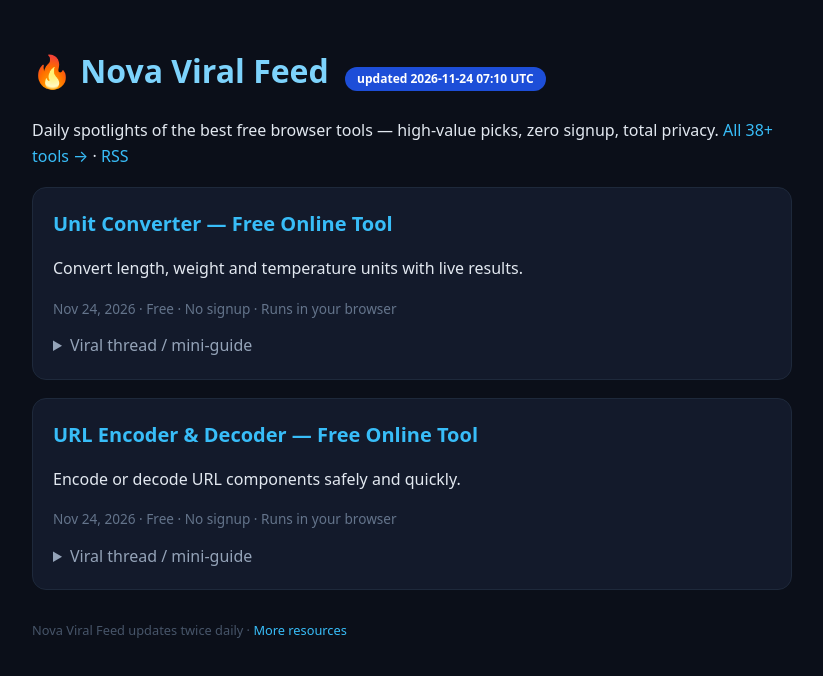
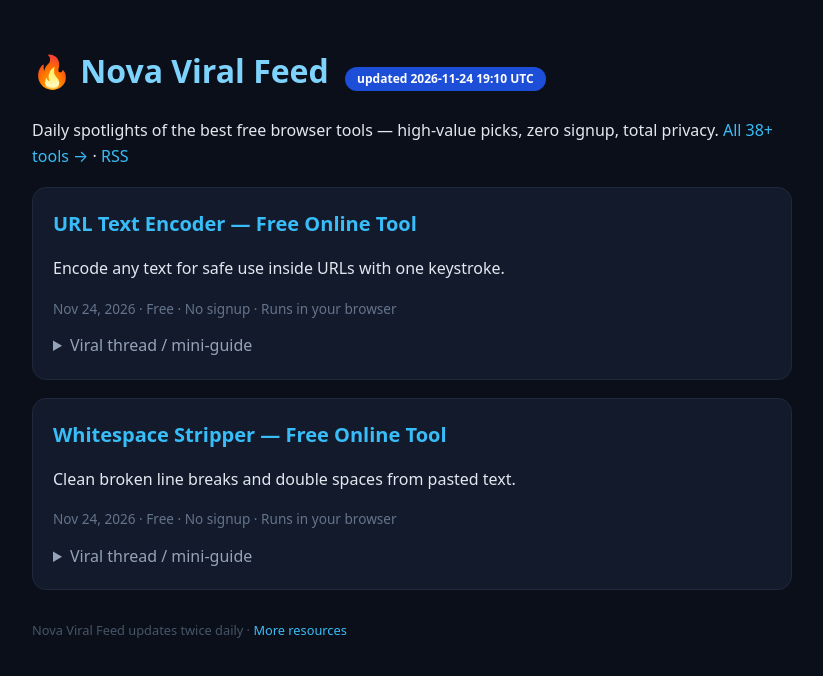
Before and after one commit to Ghost-Owner-01/nova-tools-hub, a plain HTML site: page viral-feed.html in a window 1280 px wide. Shown: the whole page, without its empty margins (228-1051 px from the left). Drawn offline with Linux system fonts and the light colour scheme.

Commit message:
viral feed: url-text-encoder,whitespace-stripper

```diff
--- a/viral-feed.html
+++ b/viral-feed.html
@@ -13,24 +13,24 @@ details{margin-top:10px} summary{cursor:pointer;color:#94a3b8}
 pre{background:#0b0f19;padding:12px;border-radius:8px;color:#cbd5e1}
 .badge{display:inline-block;background:#1d4ed8;color:#fff;border-radius:99px;padding:2px 12px;font-size:.75rem;margin-left:8px}
 </style></head><body>
-<h1>🔥 Nova Viral Feed <span class="badge">updated 2026-11-24 07:10 UTC</span></h1>
+<h1>🔥 Nova Viral Feed <span class="badge">updated 2026-11-24 19:10 UTC</span></h1>
 <p>Daily spotlights of the best free browser tools — high-value picks, zero signup, total privacy. <a href="https://ghost-owner-01.github.io/nova-tools-hub/">All 38+ tools →</a> · <a href="https://ghost-owner-01.github.io/nova-tools-hub/rss.xml">RSS</a></p>
 
 <article class="vcard">
-  <h2><a href="https://ghost-owner-01.github.io/nova-tools-hub/tools/unit-converter.html">Unit Converter — Free Online Tool</a></h2>
-  <p>Convert length, weight and temperature units with live results.</p>
+  <h2><a href="https://ghost-owner-01.github.io/nova-tools-hub/tools/url-text-encoder.html">URL Text Encoder — Free Online Tool</a></h2>
+  <p>Encode any text for safe use inside URLs with one keystroke.</p>
   <p class="vmeta">Nov 24, 2026 · Free · No signup · Runs in your browser</p>
-  <details><summary>Viral thread / mini-guide</summary><pre style="white-space:pre-wrap;font-family:inherit">## Unit Converter — Free Online Tool — the 30-second version
+  <details><summary>Viral thread / mini-guide</summary><pre style="white-space:pre-wrap;font-family:inherit">## URL Text Encoder — Free Online Tool — the 30-second version
 
-Everyone pays for unit converter — free online tool apps. You don't have to.
+Everyone pays for url text encoder — free online tool apps. You don't have to.
 
-**1.** Open https://ghost-owner-01.github.io/nova-tools-hub/tools/unit-converter.html — zero signup, zero ads-in-your-face
+**1.** Open https://ghost-owner-01.github.io/nova-tools-hub/tools/url-text-encoder.html — zero signup, zero ads-in-your-face
 **2.** Drop your input, get results instantly
 **3.** Everything runs in YOUR browser — data never leaves your device
 **4.** Bookmark it. Works offline after first load. Free forever.
 
 ### Why this one
-Convert length, weight and temperature units with live results.
+Encode any text for safe use inside URLs with one keystroke.
 
 ### The privacy angle
 Your input is processed client-side. No server upload. No tracking of what you type. That's the whole point.
@@ -39,29 +39,29 @@ Your input is processed client-side. No server upload. No tracking of what you t
 - Students: quick homework/assignment checks
 - Freelancers: client-ready outputs in seconds
 - Devs: fast validation without installing anything
-- Anyone: unit converter — free online tool without the app-store bloat
+- Anyone: url text encoder — free online tool without the app-store bloat
 
-Try it free: https://ghost-owner-01.github.io/nova-tools-hub/tools/unit-converter.html
+Try it free: https://ghost-owner-01.github.io/nova-tools-hub/tools/url-text-encoder.html
 More free tools: https://ghost-owner-01.github.io/nova-tools-hub/
 Sponsored: https://asiafilm.org
 </pre></details>
 </article>
 
 <article class="vcard">
-  <h2><a href="https://ghost-owner-01.github.io/nova-tools-hub/tools/url-encoder.html">URL Encoder &amp; Decoder — Free Online Tool</a></h2>
-  <p>Encode or decode URL components safely and quickly.</p>
+  <h2><a href="https://ghost-owner-01.github.io/nova-tools-hub/tools/whitespace-stripper.html">Whitespace Stripper — Free Online Tool</a></h2>
+  <p>Clean broken line breaks and double spaces from pasted text.</p>
   <p class="vmeta">Nov 24, 2026 · Free · No signup · Runs in your browser</p>
-  <details><summary>Viral thread / mini-guide</summary><pre style="white-space:pre-wrap;font-family:inherit">## URL Encoder &amp; Decoder — Free Online Tool — the 30-second version
+  <details><summary>Viral thread / mini-guide</summary><pre style="white-space:pre-wrap;font-family:inherit">## Whitespace Stripper — Free Online Tool — the 30-second version
 
-Everyone pays for url encoder &amp; decoder — free online tool apps. You don't have to.
+Everyone pays for whitespace stripper — free online tool apps. You don't have to.
 
-**1.** Open https://ghost-owner-01.github.io/nova-tools-hub/tools/url-encoder.html — zero signup, zero ads-in-your-face
+**1.** Open https://ghost-owner-01.github.io/nova-tools-hub/tools/whitespace-stripper.html — zero signup, zero ads-in-your-face
 **2.** Drop your input, get results instantly
 **3.** Everything runs in YOUR browser — data never leaves your device
 **4.** Bookmark it. Works offline after first load. Free forever.
 
 ### Why this one
-Encode or decode URL components safely and quickly.
+Clean broken line breaks and double spaces from pasted text.
 
 ### The privacy angle
 Your input is processed client-side. No server upload. No tracking of what you type. That's the whole point.
@@ -70,9 +70,9 @@ Your input is processed client-side. No server upload. No tracking of what you t
 - Students: quick homework/assignment checks
 - Freelancers: client-ready outputs in seconds
 - Devs: fast validation without installing anything
-- Anyone: url encoder &amp; decoder — free online tool without the app-store bloat
+- Anyone: whitespace stripper — free online tool without the app-store bloat
 
-Try it free: https://ghost-owner-01.github.io/nova-tools-hub/tools/url-encoder.html
+Try it free: https://ghost-owner-01.github.io/nova-tools-hub/tools/whitespace-stripper.html
 More free tools: https://ghost-owner-01.github.io/nova-tools-hub/
 Sponsored: https://asiafilm.org
 </pre></details>
```
Also changed, not shown: rss.xml (+8 -8 lines).
